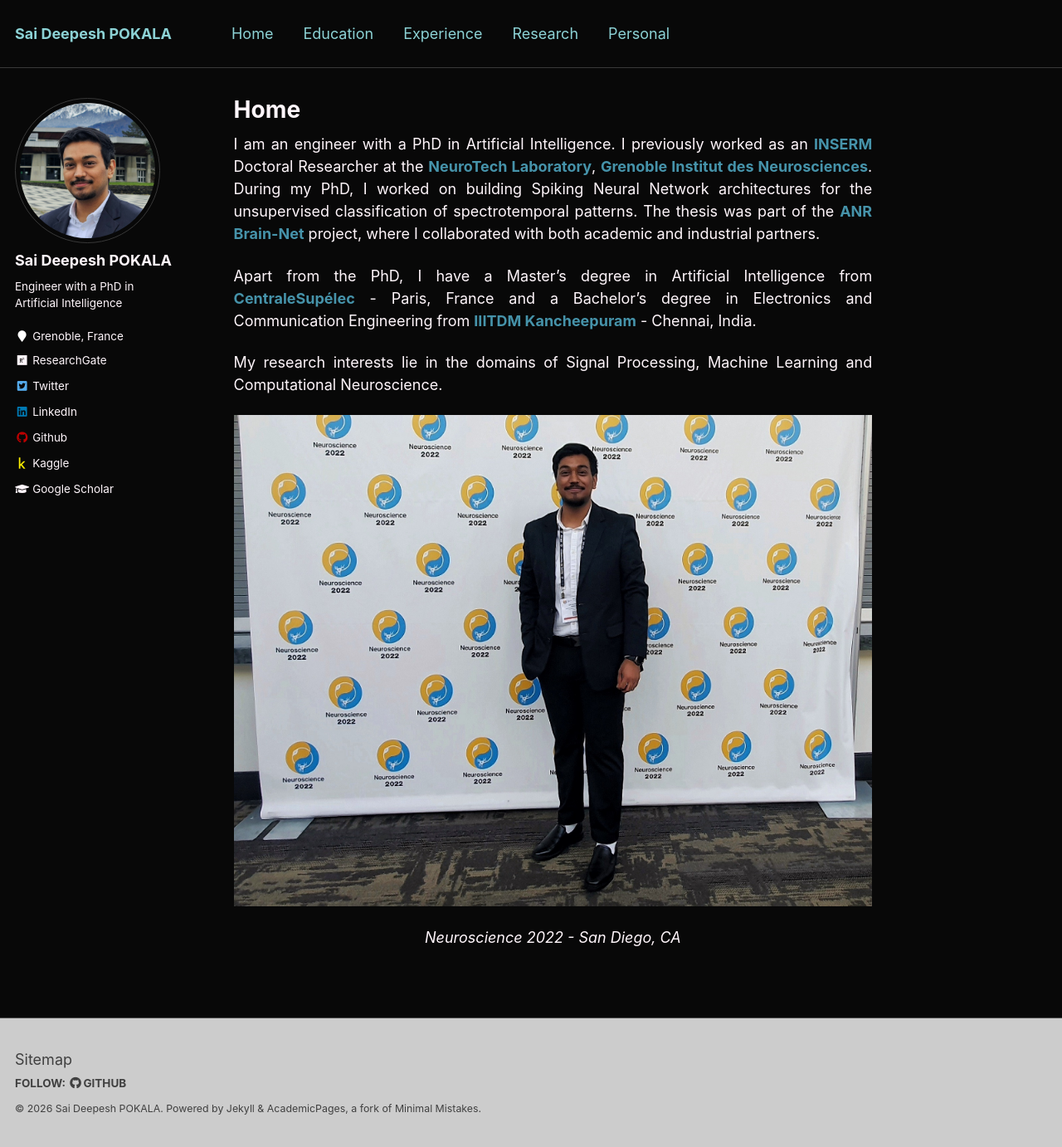
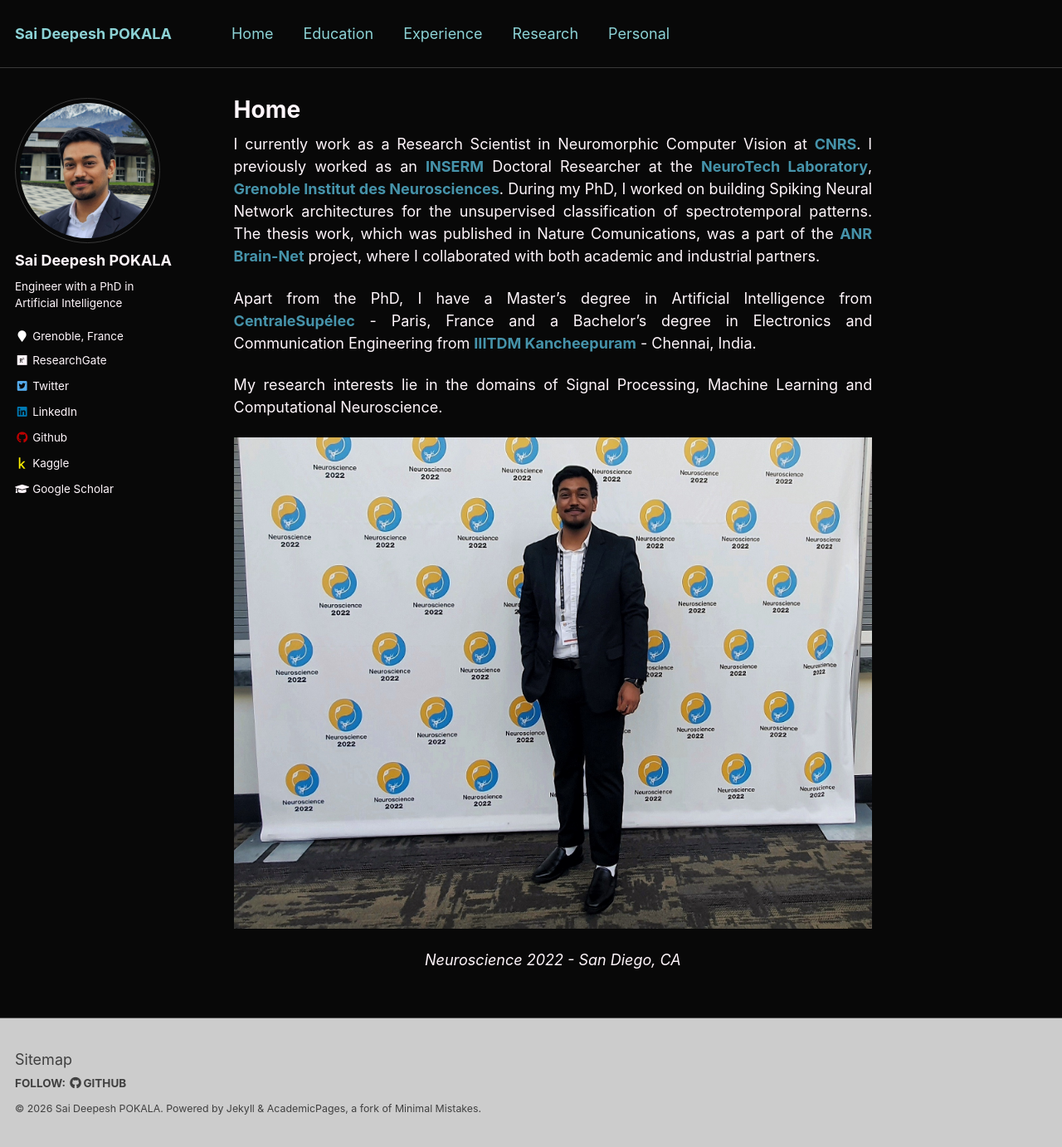
Before and after one commit to saideepesh/saideepesh.github.io, a Jekyll site: the page built from _pages/about.md, in a window 1280 px wide and 1382 px high. Shown: the whole window at 83% size. Built offline with Jekyll 4.4.1, drawn with Linux system fonts in a browser that asks for light colours.

Commit message:
Update about.md
new job update

```diff
--- a/_pages/about.md
+++ b/_pages/about.md
@@ -8,7 +8,7 @@ redirect_from:
   - /about.html
 ---
 
-I am an engineer with a PhD in Artificial Intelligence. I previously worked as an [**INSERM**](https://www.inserm.fr/en){:target="_blank" rel="noopener"} Doctoral Researcher at the [**NeuroTech Laboratory**](https://www.neurotech-lab.fr/){:target="_blank" rel="noopener"}, [**Grenoble Institut des Neurosciences**](https://neurosciences.univ-grenoble-alpes.fr/en/){:target="_blank" rel="noopener"}. During my PhD, I worked on building Spiking Neural Network architectures for the unsupervised classification of spectrotemporal patterns. The thesis was part of the [**ANR**](https://anr.fr/en/){:target="_blank" rel="noopener"} [**Brain-Net**](https://sites.google.com/view/brainnet-project/accueil){:target="_blank" rel="noopener"} project, where I collaborated with both academic and industrial partners.
+I currently work as a Research Scientist in Neuromorphic Computer Vision at [**CNRS**](https://www.cnrs.fr/en){:target="_blank" rel="noopener"}. I previously worked as an [**INSERM**](https://www.inserm.fr/en){:target="_blank" rel="noopener"} Doctoral Researcher at the [**NeuroTech Laboratory**](https://www.neurotech-lab.fr/){:target="_blank" rel="noopener"}, [**Grenoble Institut des Neurosciences**](https://neurosciences.univ-grenoble-alpes.fr/en/){:target="_blank" rel="noopener"}. During my PhD, I worked on building Spiking Neural Network architectures for the unsupervised classification of spectrotemporal patterns. The thesis work, which was published in Nature Comunications, was a part of the [**ANR**](https://anr.fr/en/){:target="_blank" rel="noopener"} [**Brain-Net**](https://sites.google.com/view/brainnet-project/accueil){:target="_blank" rel="noopener"} project, where I collaborated with both academic and industrial partners.
 
 Apart from the PhD, I have a Master's degree in Artificial Intelligence from [**CentraleSupélec**](https://www.centralesupelec.fr/en){:target="_blank" rel="noopener"} - Paris, France and a Bachelor's degree in Electronics and Communication Engineering from [**IIITDM Kancheepuram**](https://www.iiitdm.ac.in){:target="_blank" rel="noopener"} - Chennai, India.
 
```
